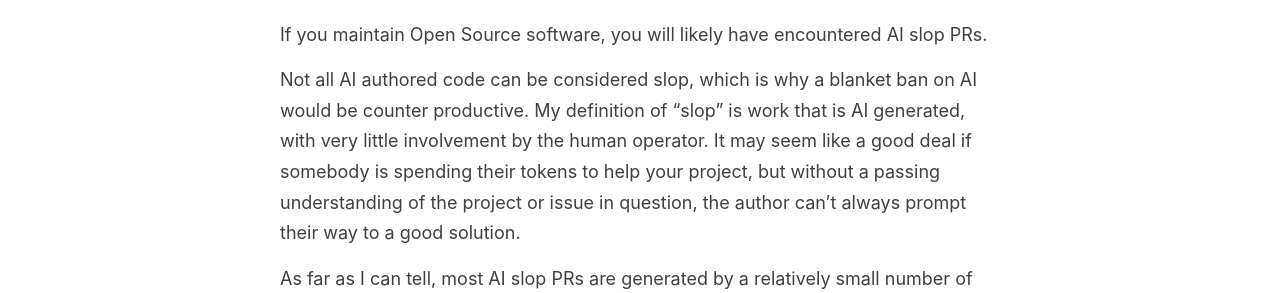
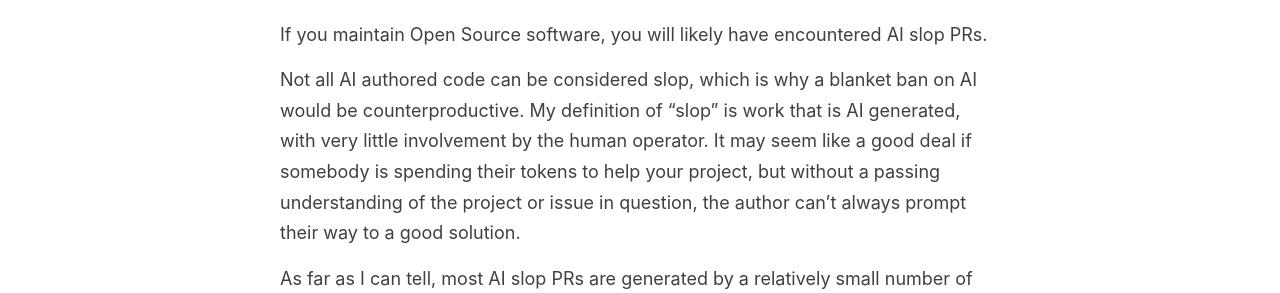
Before and after one commit to willmcgugan/willmcgugan.github.io, a Jekyll site: the page built from _posts/2026-02-11-ai-pr-policy.md, in a window 1280 px wide. Shown: the part 269-562 px from the top of the page. Built offline with Jekyll 4.4.1, drawn with Linux system fonts in a browser that asks for light colours.

Commit message:
one word

```diff
--- a/_posts/2026-02-11-ai-pr-policy.md
+++ b/_posts/2026-02-11-ai-pr-policy.md
@@ -6,7 +6,7 @@ categories: [tech, AI]
 
 If you maintain Open Source software, you will likely have encountered AI slop PRs.
 
-Not all AI authored code can be considered slop, which is why a blanket ban on AI would be counter productive.
+Not all AI authored code can be considered slop, which is why a blanket ban on AI would be counterproductive.
 My definition of "slop" is work that is AI generated, with very little involvement by the human operator.
 It may seem like a good deal if somebody is spending their tokens to help your project, but without a passing understanding of the project or issue in question, the author can't always prompt their way to a good solution.
 
```
